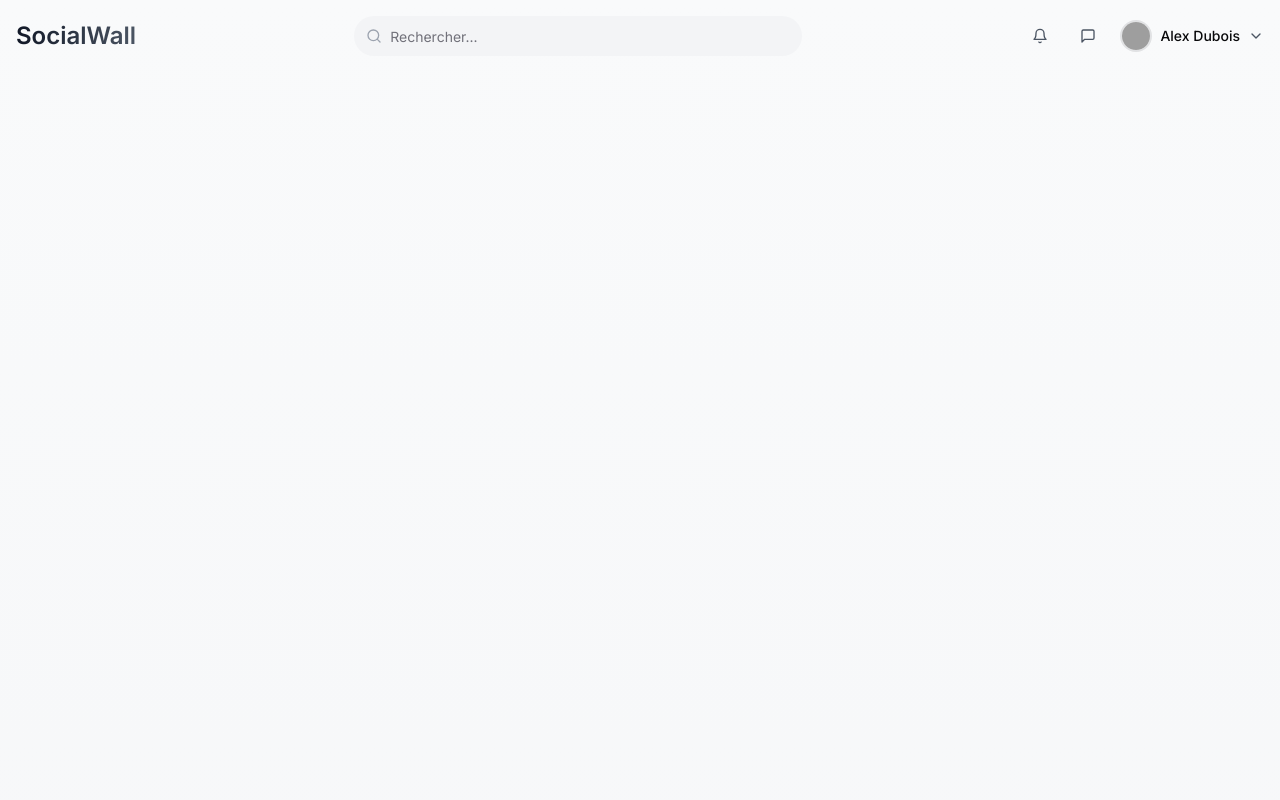
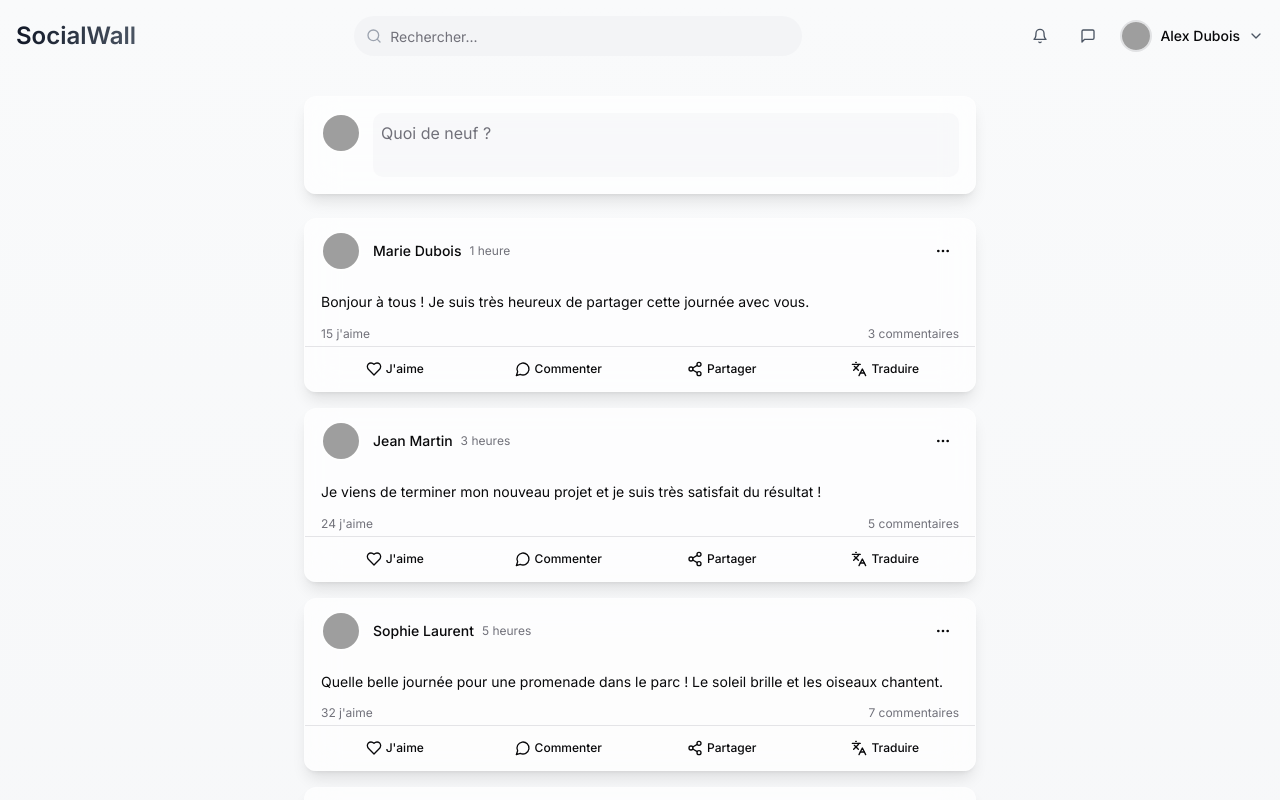
Before and after one commit to valfarge/social-translate-wall, a React (Vite) app: page / in a window 1280 px wide. Shown: the top 800 px of the page. Built offline with nearby package versions, Linux system fonts and the light colour scheme; grey boxes are pictures that could not be loaded.

Commit message:
Address screen display issue
The screen was blank, this commit addresses the issue.

```diff
--- a/src/pages/Index.tsx
+++ b/src/pages/Index.tsx
@@ -73,9 +73,15 @@ const Index = () => {
   // Add entrance animation for the container
   useEffect(() => {
     if (containerRef.current) {
+      containerRef.current.classList.remove('opacity-0');
       containerRef.current.classList.add('animate-fade-in');
     }
   }, []);
+
+  // Debug log to ensure posts are available
+  useEffect(() => {
+    console.log("Current posts:", posts);
+  }, [posts]);
 
   return (
     <div className="min-h-screen bg-gradient-to-b from-gray-50 to-gray-100 dark:from-gray-900 dark:to-gray-950">
@@ -89,14 +95,21 @@ const Index = () => {
           <CreatePostForm onPostCreated={handleCreatePost} className="mb-6" />
 
           <div className="space-y-4">
-            {posts.map((post) => (
+            {posts.length > 0 ? (
+              posts.map((post) => (
                 <PostCard
                   key={post.id}
                   post={post}
                   user={getUserById(post.userId)}
                   className="animate-in"
                 />
-            ))}
+              ))
+            ) : (
+              <div className="text-center py-10">
+                <p className="text-muted-foreground">Aucun message à afficher.</p>
+                <p className="text-sm">Soyez le premier à publier quelque chose !</p>
+              </div>
+            )}
 
             {loading && (
               <div className="flex justify-center py-8">
```
Lines whose indentation alone changed are shown as unchanged.
